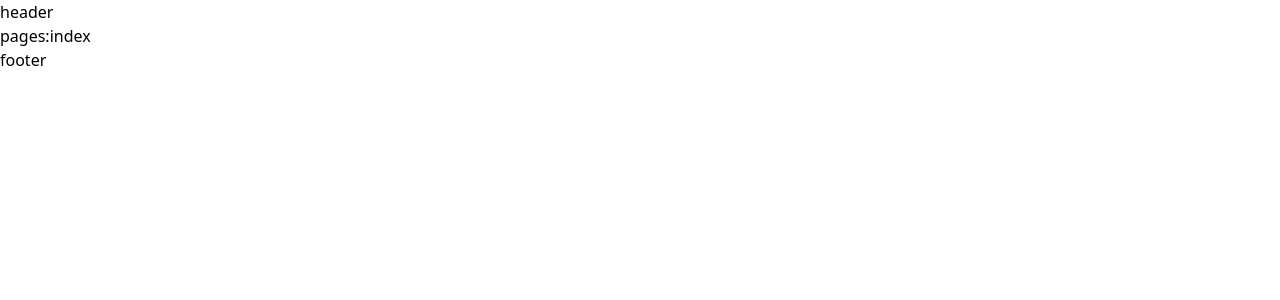
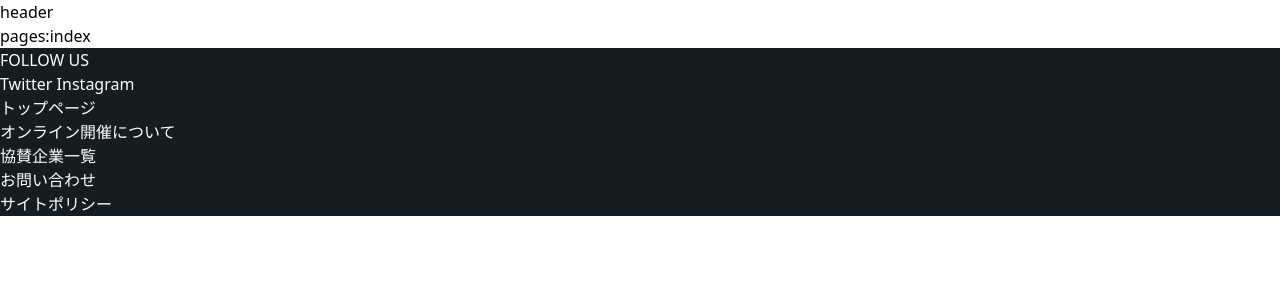
Before and after one commit to kougakusai/kougakusai-hp, a Next.js app: page / in a window 1280 px wide. Shown: the top 300 px of the page. Built offline with nearby package versions, Linux system fonts and the light colour scheme.

Commit message:
ファイル追加

```diff
--- a/src/components/modules/Footer/Footer.tsx
+++ b/src/components/modules/Footer/Footer.tsx
@@ -1,9 +1,42 @@
 import type { VFC } from "react";
+import Link from "next/link";
 
 const Footer: VFC = () => {
   return (
-    <footer>
-      <p>footer</p>
+    <footer className="bg-k-navy-black text-white">
+      <div>
+        <div>
+          <p>FOLLOW US</p>
+          Twitter Instagram
+        </div>
+        <ul className="">
+          <li>
+            <Link href="/">
+              <a>トップページ</a>
+            </Link>
+          </li>
+          <li>
+            <Link href="">
+              <a>オンライン開催について</a>
+            </Link>
+          </li>
+          <li>
+            <Link href="">
+              <a>協賛企業一覧</a>
+            </Link>
+          </li>
+          <li>
+            <Link href="">
+              <a>お問い合わせ</a>
+            </Link>
+          </li>
+          <li>
+            <Link href="">
+              <a>サイトポリシー</a>
+            </Link>
+          </li>
+        </ul>
+      </div>
     </footer>
   );
 };
--- /dev/null
+++ b/src/components/modules/Images/Twitter.tsx
@@ -0,0 +1,5 @@
+const Twitter = () => {
+  return <svg />;
+};
+
+export default Twitter;
```
